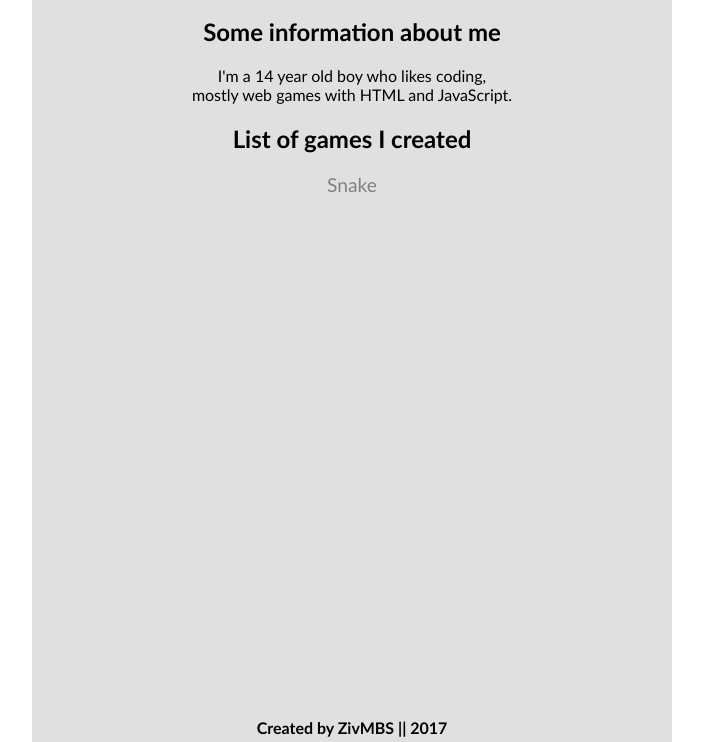
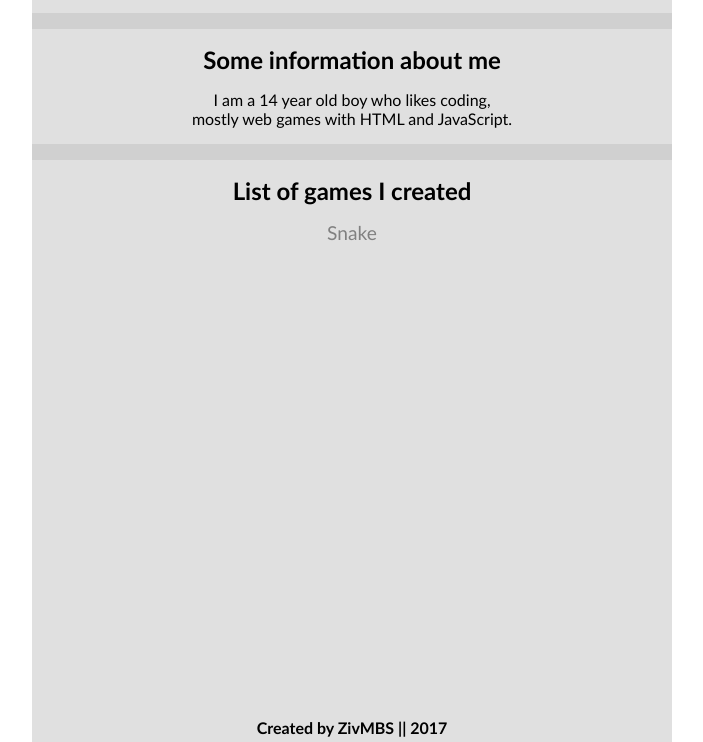
Before and after one commit to ZivMBS/homepage, a plain HTML site: page index.html in a window 1280 px wide. Shown: the part 58-800 px from the top of the page, without its empty margins (288-991 px from the left). Drawn offline with Linux system fonts and the light colour scheme.

Commit message:
Update index.html

```diff
--- a/index.html
+++ b/index.html
@@ -3,6 +3,7 @@
 <head>
 	<title>ZivMBS' Site</title>
     <link rel="stylesheet" href="index.css" type="text/css"/>
+    <meta name="viewport" content="width=device-width, initial-scale=1.0">
 </head>
 
 <body>
@@ -10,19 +11,19 @@
         <div id="header">
             <h1>ZivMBS' Site</h1>
         </div>
+        <span class="seperator"></span>
         <div id="content">
             <div id="info">
-                <h2>Some information about me</h2>
-                <p>I'm a 14 year old boy who likes coding,<br />mostly web games with HTML and JavaScript.</p>
+                <span class="title">Some information about me</span>
+                <p>I am a 14 year old boy who likes coding,<br />mostly web games with HTML and JavaScript.</p>
             </div>
+            <span class="seperator"></span>
             <div id="gameList">
-                <h2>List of games I created</h2>
+                <span class="title">List of games I created</span>
                 <a href="https://zivmbs.github.io/games/snake">Snake</a>
             </div>
         </div>
-        <div id="footer">
-            <h5 id="createdBy"></h5>
-        </div>
+        <h5 id="createdBy">Created by ZivMBS || 2017</h5>
     </div>
 </body>
 <script src="index.js"></script>
```
